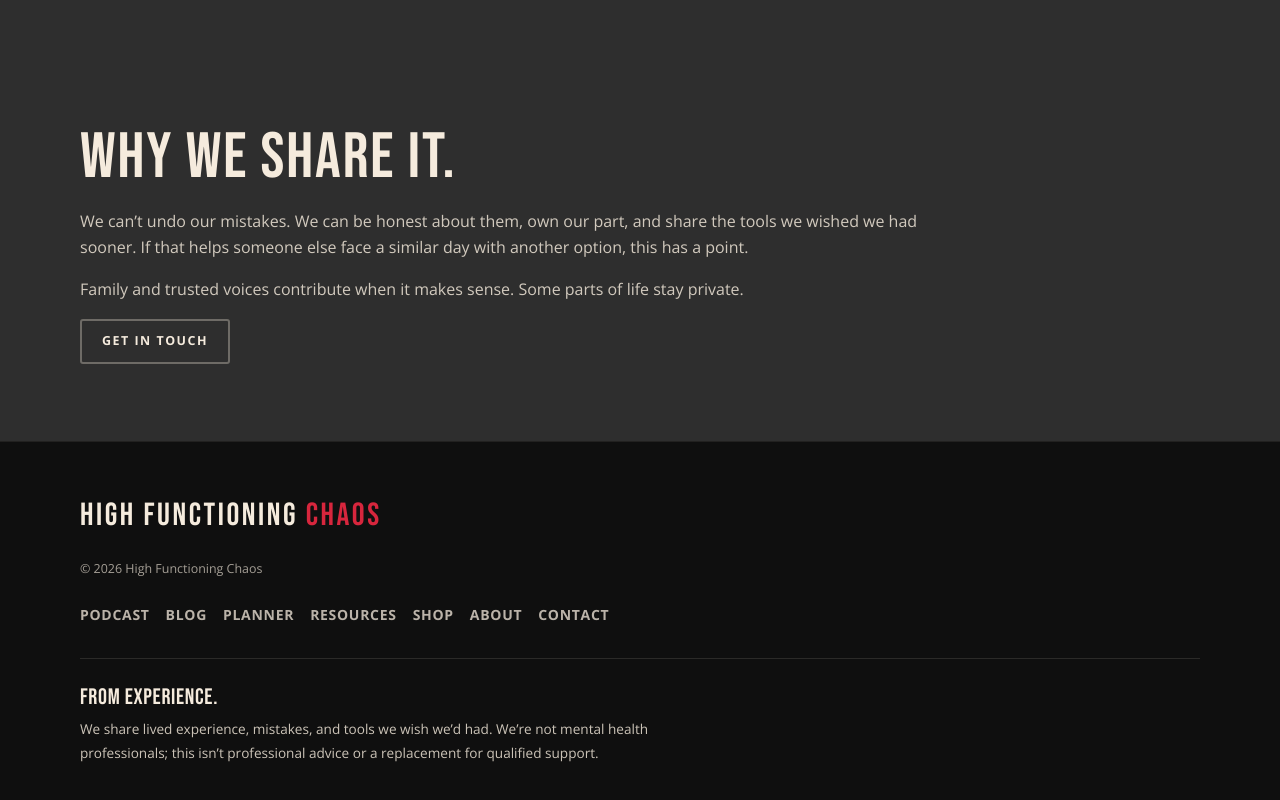
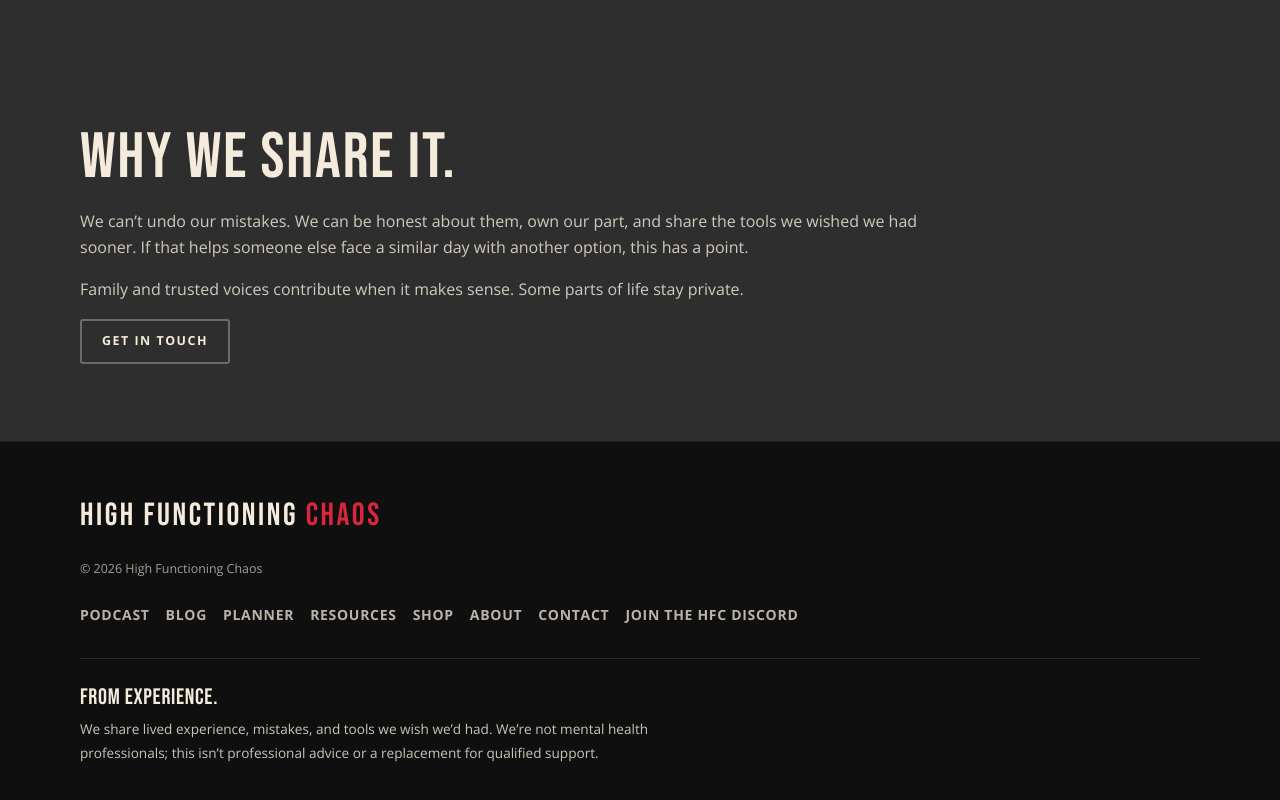
Before and after one commit to worobi/highfunctioningchaos.living, a plain HTML site: page about.html in a window 1280 px wide. Shown: the part 1706-2506 px from the top of the page. Drawn offline with nearby package versions, Linux system fonts and the light colour scheme.

Commit message:
Add HFC Discord invitation to site footers

```diff
--- a/about.html
+++ b/about.html
@@ -187,6 +187,7 @@
 						><a href="https://highfunctioningchaos.living/contact.html"
 							>Contact</a
 						>
+					<a href="https://discord.gg/9jzFpufk8f">Join the HFC Discord</a>
 					</div>
 				</div>
 				<div class="site-disclaimer">
```
Also changed, not shown: contact.html (+1 -0 lines), ecosystem.html (+1 -0 lines), hfc-os.html (+1 -0 lines), index.html (+1 -0 lines), resources.html (+1 -0 lines), shop.html (+1 -0 lines).
